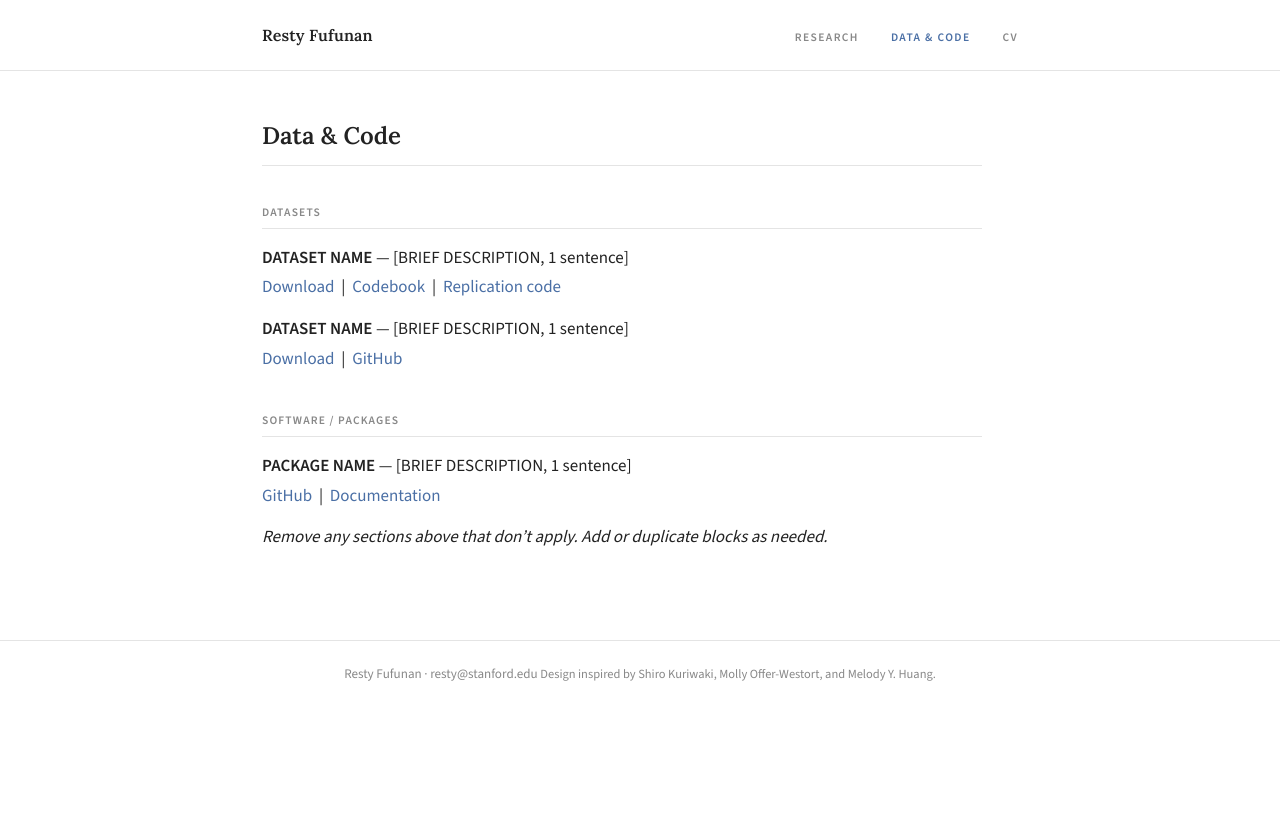
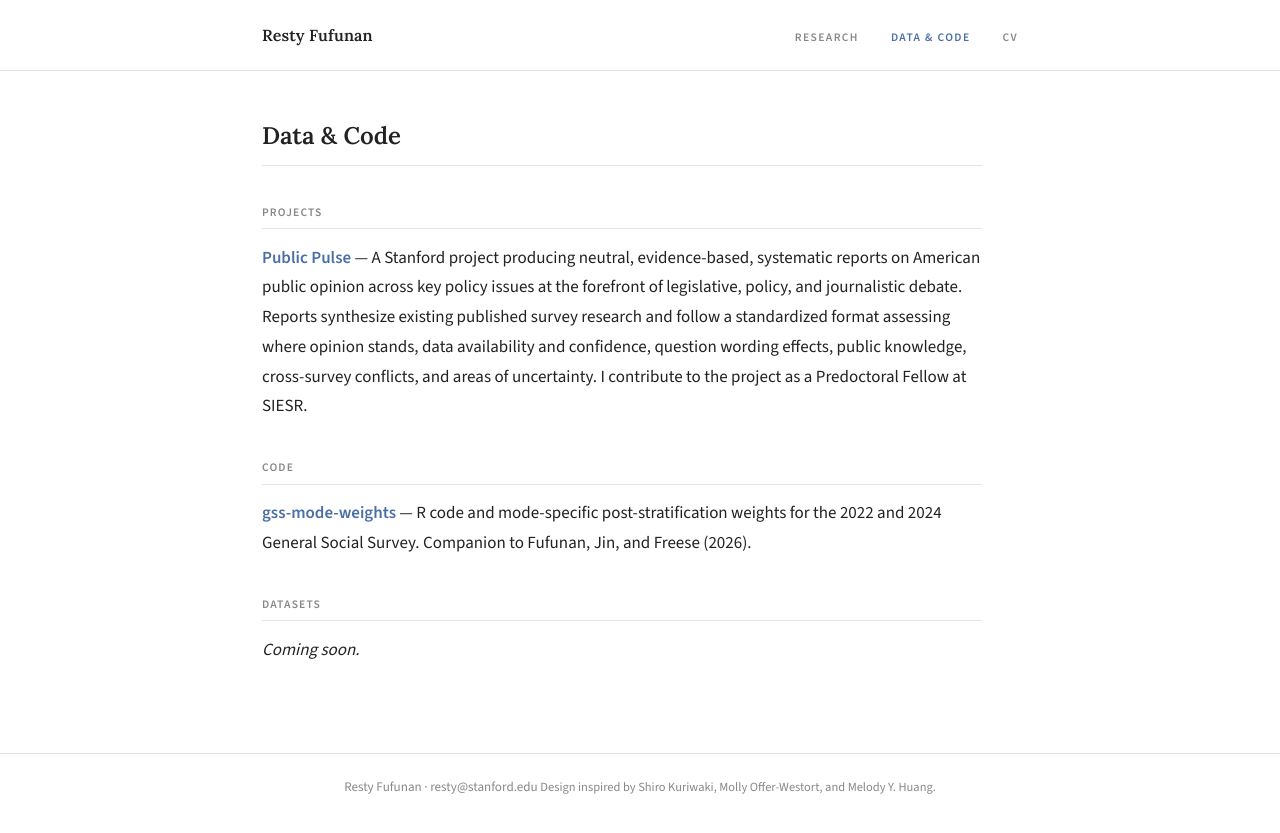
Before and after one commit to restyfufunan/restyfufunan.github.io, a Jekyll site: the page built from _pages/data.md, in a window 1280 px wide. Shown: the top 833 px of the page. Built offline with Jekyll 4.4.1, drawn with Linux system fonts in a browser that asks for light colours.

Commit message:
added work

```diff
--- a/_pages/data.md
+++ b/_pages/data.md
@@ -5,23 +5,18 @@ permalink: /data/
 author_profile: true
 ---
 
-## Datasets
+## Projects
 
-**DATASET NAME** — [BRIEF DESCRIPTION, 1 sentence]
-[Download](/files/dataset1.csv) &nbsp;|&nbsp; [Codebook](/files/codebook1.pdf) &nbsp;|&nbsp; [Replication code](https://github.com/YOUR_GITHUB_USERNAME/REPO)
+**[Public Pulse](https://publicpulse.stanford.edu/)** — A Stanford project producing neutral, evidence-based, systematic reports on American public opinion across key policy issues at the forefront of legislative, policy, and journalistic debate. Reports synthesize existing published survey research and follow a standardized format assessing where opinion stands, data availability and confidence, question wording effects, public knowledge, cross-survey conflicts, and areas of uncertainty. I contribute to the project as a Predoctoral Fellow at SIESR.
 
 ---
 
-**DATASET NAME** — [BRIEF DESCRIPTION, 1 sentence]
-[Download](/files/dataset2.csv) &nbsp;|&nbsp; [GitHub](https://github.com/YOUR_GITHUB_USERNAME/REPO)
+## Code
+
+**[gss-mode-weights](https://github.com/restyfufunan/gss-mode-weights)** — R code and mode-specific post-stratification weights for the 2022 and 2024 General Social Survey. Companion to Fufunan, Jin, and Freese (2026).
 
 ---
 
-## Software / Packages
+## Datasets
 
-**PACKAGE NAME** — [BRIEF DESCRIPTION, 1 sentence]
-[GitHub](https://github.com/YOUR_GITHUB_USERNAME/REPO) &nbsp;|&nbsp; [Documentation](https://LINK)
-
----
-
-*Remove any sections above that don't apply. Add or duplicate blocks as needed.*
+*Coming soon.*
```
